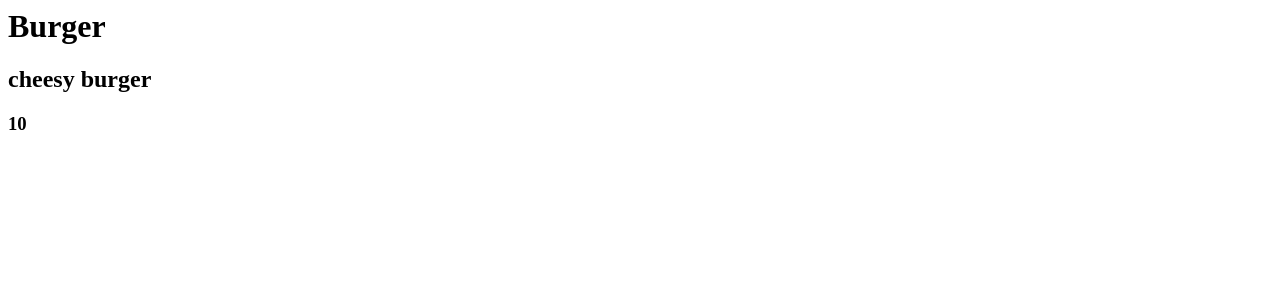
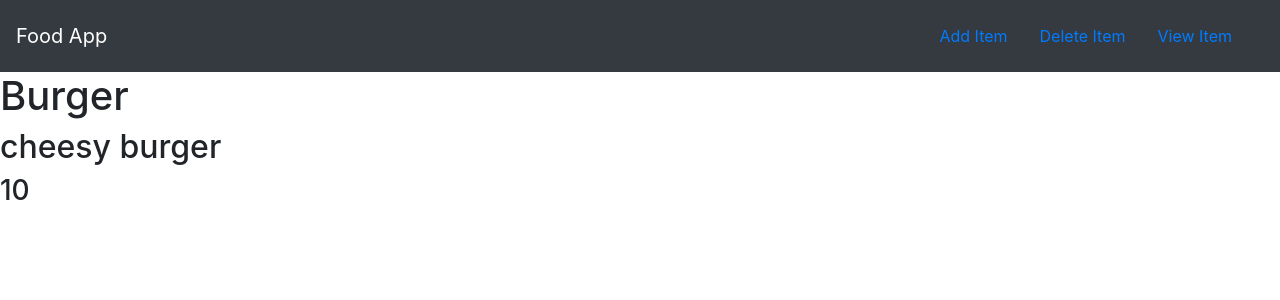
Before and after one commit to bacardiel05/DjangoDemo, a Django app: page /food/1/ in a window 1280 px wide. Shown: the top 300 px of the page. Run offline with Django 3.2, Linux system fonts and the light colour scheme; data comes from the database, SQL or seed files in the repository; both versions use the stored data as it was after the commit; some libraries are stand-ins or nearby versions.

Commit message:
update on models

```diff
--- a/food/models.py
+++ b/food/models.py
@@ -12,3 +12,5 @@
     item_name = models.CharField(max_length=200)
     item_desc = models.CharField(max_length=200)
     item_price = models.IntegerField()
+    item_image = models.CharField(max_length=600, default="https://cdn.dribbble.com/users/1012566/screenshots/4187820/topic-2.jpg")
+    #https://media.gettyimages.com/photos/sliced-pizza-on-chopping-board-overhead-view-picture-id763156339?s=2048x2048
--- /dev/null
+++ b/food/static/food/style.css
@@ -0,0 +1,3 @@
+body{
+    background-color: lightblue;
+}
--- /dev/null
+++ b/food/templates/food/base.html
@@ -0,0 +1,29 @@
+{% load static %}
+<!doctype html>
+
+<html lang="en">
+<head>
+  <meta charset="utf-8">
+
+  <title>The HTML5 Herald</title>
+  <meta name="description" content="The HTML5 Herald">
+  <meta name="author" content="SitePoint">
+  <link rel="stylesheet" href="{% static 'food/style.css'%}">
+  <link rel="stylesheet" href="https://stackpath.bootstrapcdn.com/bootstrap/4.5.0/css/bootstrap.min.css" integrity="sha384-9aIt2nRpC12Uk9gS9baDl411NQApFmC26EwAOH8WgZl5MYYxFfc+NcPb1dKGj7Sk" crossorigin="anonymous">
+<script src="https://stackpath.bootstrapcdn.com/bootstrap/4.5.0/js/bootstrap.min.js" integrity="sha384-OgVRvuATP1z7JjHLkuOU7Xw704+h835Lr+6QL9UvYjZE3Ipu6Tp75j7Bh/kR0JKI" crossorigin="anonymous"></script>
+</head>
+<body>
+    <nav class="navbar navbar-dark bg-dark">
+        <a href="#" class="navbar-brand">Food App</a>
+        <div class="navbar">
+            <a class="nav-item nav-link" href="#"> Add Item</a>
+            <a class="nav-item nav-link" href="#"> Delete Item</a>
+            <a class="nav-item nav-link" href="#"> View Item</a>
+        </div>
+    </nav>
+
+    {% block body %}
+    {% endblock %}
+
+</body>
+<html>
--- a/food/templates/food/detail.html
+++ b/food/templates/food/detail.html
@@ -1,3 +1,6 @@
-<h1>{{item.item_name}} </h1>
-<h2>{{item.item_desc}} </h2>
-<h3>{{item.item_price}} </h3>
+{% extends 'food/base.html' %}
+{% block body %}
+    <h1>{{item.item_name}} </h1>
+    <h2>{{item.item_desc}} </h2>
+    <h3>{{item.item_price}} </h3>
+{% endblock %}
--- a/food/urls.py
+++ b/food/urls.py
@@ -1,9 +1,9 @@
 from . import views
 from django.urls import path
-
+app_name = 'food' # this allows to call path on index
 urlpatterns = [
     path('',views.index,name='index'),
     path('item/',views.item,name='item'),
-    #/food/1
+    #  /food/1
     path('<int:item_id>/',views.detail,name='detail'),
 ]
```
Also changed, not shown: food/templates/food/index.html (+9 -1 lines), db.sqlite3, food/migrations/0002_item_item_image.py (added), food/migrations/0003_auto_20200628_2052.py (added).
